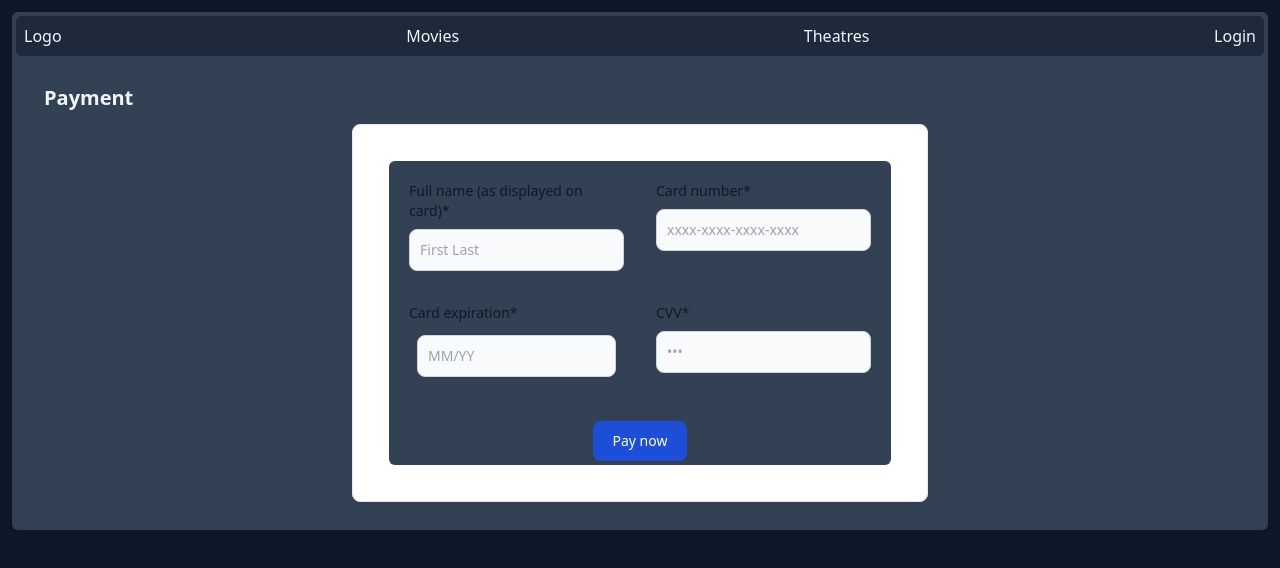
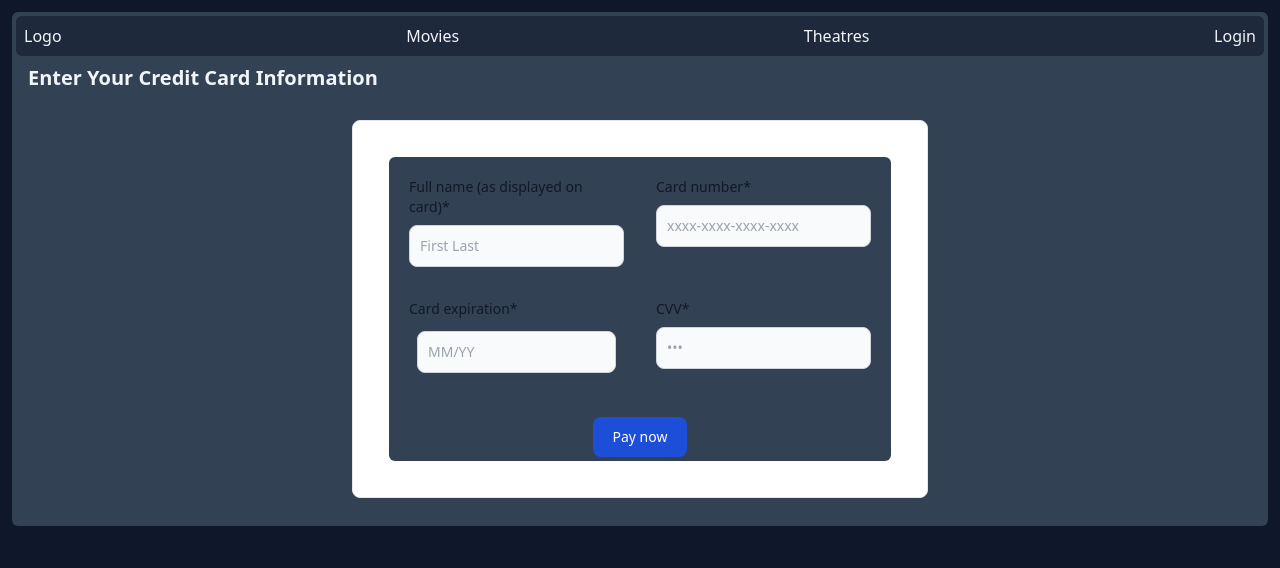
Before and after one commit to AcmePlexApp/acmeplex, a React (Vite) app: page /payment in a window 1280 px wide. Shown: the top 568 px of the page. Built offline with nearby package versions, Linux system fonts and the light colour scheme.

Commit message:
Finished nav refactor

```diff
--- a/src/App.jsx
+++ b/src/App.jsx
@@ -43,9 +43,11 @@ function App() {
 			<Route
 				path="/theatres/:theatreId"
 				element={
-					<TheatreDetail>
-						Example of &apos;children&apos; prop in App.jsx
-					</TheatreDetail>
+					<Nav title={"Browse Showtimes for Theatre "}>
+						<TheatreDetail>
+							Example of &apos;children&apos; prop in App.jsx
+						</TheatreDetail>
+					</Nav>
 				}
 			/>
 			<Route
@@ -59,7 +61,7 @@ function App() {
 			<Route
 				path="/payment"
 				element={
-					<Nav>
+					<Nav title={"Enter Your Credit Card Information"}>
 						<Payment></Payment>
 					</Nav>
 				}
@@ -67,15 +69,15 @@ function App() {
 			<Route
 				path="/register"
 				element={
-					<Nav>
+					<Nav title={"Sign Up for AcmePlex"}>
 						<Register></Register>
 					</Nav>
 				}
-				/>
+			/>
 			<Route
 				path="/login"
 				element={
-					<Nav title="Login">
+					<Nav title={"Login"}>
 						<Login />
 					</Nav>
 				}
--- a/src/pages/Payment.jsx
+++ b/src/pages/Payment.jsx
@@ -1,11 +1,9 @@
-import CreditCardForm from "../components/CreditCardForm"
+import CreditCardForm from "../components/CreditCardForm";
 
 function Payment({ children }) {
-
 	return (
 		<div>
-			<h1>Payment</h1>
-			<CreditCardForm/>
+			<CreditCardForm />
 			{children}
 		</div>
 	);
--- a/src/pages/Register.jsx
+++ b/src/pages/Register.jsx
@@ -1,11 +1,9 @@
-import UserInfoForm from "../components/UserInfoForm"
+import UserInfoForm from "../components/UserInfoForm";
 
 function Register({ children }) {
-
 	return (
 		<div>
-			<h1>Register</h1>
-			<UserInfoForm/>
+			<UserInfoForm />
 			{children}
 		</div>
 	);
```
